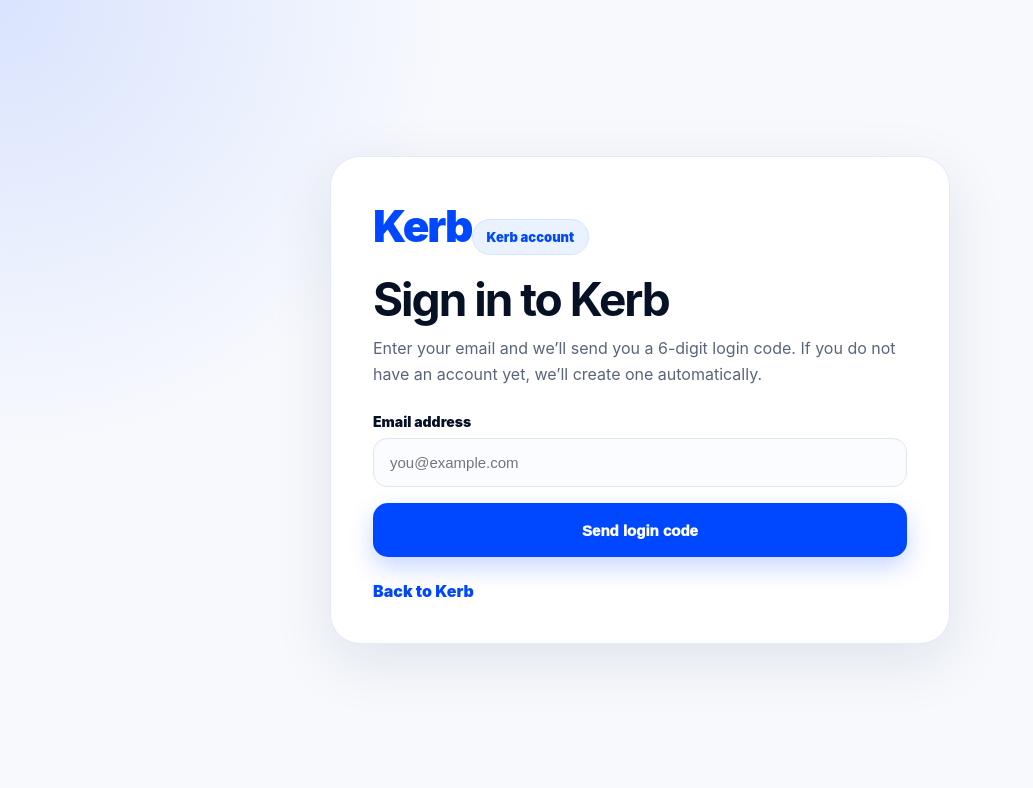
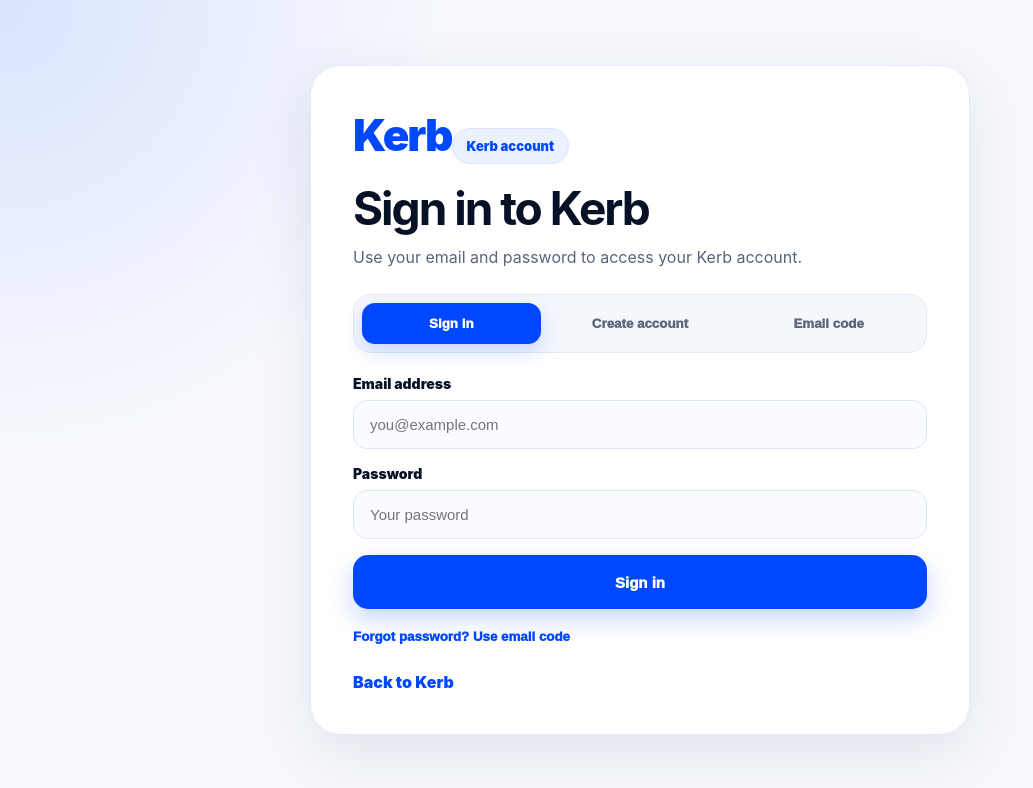
Before and after one commit to Abzgetzit/kerb, a Next.js app: page /login in a window 1280 px wide. Shown: the top 788 px of the page, without its empty margins (0-1033 px from the left). Built offline with nearby package versions, Linux system fonts and the light colour scheme.

Commit message:
Update page.js

```diff
--- a/app/login/page.js
+++ b/app/login/page.js
@@ -1,22 +1,120 @@
 "use client";
 
-import { useState } from "react";
+import { useEffect, useState } from "react";
 import Link from "next/link";
 
 export default function LoginPage() {
+  const [mode, setMode] = useState("login");
+  const [step, setStep] = useState("form");
+
+  const [fullName, setFullName] = useState("");
+  const [phone, setPhone] = useState("");
   const [email, setEmail] = useState("");
+  const [password, setPassword] = useState("");
+  const [confirmPassword, setConfirmPassword] = useState("");
+
   const [code, setCode] = useState("");
-  const [step, setStep] = useState("email");
   const [isLoading, setIsLoading] = useState(false);
   const [successMessage, setSuccessMessage] = useState("");
   const [errorMessage, setErrorMessage] = useState("");
 
-  async function sendCode(event) {
+  useEffect(() => {
+    const token = localStorage.getItem("kerbSessionToken");
+
+    if (token) {
+      window.location.href = "/account";
+    }
+  }, []);
+
+  function resetMessages() {
+    setSuccessMessage("");
+    setErrorMessage("");
+  }
+
+  function saveLogin(result) {
+    localStorage.setItem("kerbSessionToken", result.session_token);
+    localStorage.setItem("kerbAccountEmail", result.account.email);
+    window.location.href = "/account";
+  }
+
+  async function createAccount(event) {
     event.preventDefault();
 
     setIsLoading(true);
-    setSuccessMessage("");
-    setErrorMessage("");
+    resetMessages();
+
+    try {
+      const cleanEmail = email.trim().toLowerCase();
+
+      const response = await fetch("/api/auth/register", {
+        method: "POST",
+        headers: {
+          "Content-Type": "application/json",
+        },
+        body: JSON.stringify({
+          full_name: fullName.trim(),
+          phone: phone.trim(),
+          email: cleanEmail,
+          password,
+          confirm_password: confirmPassword,
+        }),
+      });
+
+      const result = await response.json();
+
+      if (!response.ok) {
+        throw new Error(result.error || "Could not create account.");
+      }
+
+      saveLogin(result);
+    } catch (error) {
+      setErrorMessage(error.message || "Something went wrong.");
+    } finally {
+      setIsLoading(false);
+    }
+  }
+
+  async function loginWithPassword(event) {
+    event.preventDefault();
+
+    setIsLoading(true);
+    resetMessages();
+
+    try {
+      const cleanEmail = email.trim().toLowerCase();
+
+      const response = await fetch("/api/auth/login", {
+        method: "POST",
+        headers: {
+          "Content-Type": "application/json",
+        },
+        body: JSON.stringify({
+          email: cleanEmail,
+          password,
+        }),
+      });
+
+      const result = await response.json();
+
+      if (!response.ok) {
+        throw new Error(result.error || "Could not sign in.");
+      }
+
+      saveLogin(result);
+    } catch (error) {
+      setErrorMessage(error.message || "Something went wrong.");
+    } finally {
+      setIsLoading(false);
+    }
+  }
+
+  async function sendCode(event) {
+    if (event) {
+      event.preventDefault();
+    }
+
+    setIsLoading(true);
+    resetMessages();
 
     const cleanEmail = email.trim().toLowerCase();
 
@@ -57,8 +155,7 @@ export default function LoginPage() {
     event.preventDefault();
 
     setIsLoading(true);
-    setSuccessMessage("");
-    setErrorMessage("");
+    resetMessages();
 
     try {
       const response = await fetch("/api/auth/verify-code", {
@@ -78,15 +175,21 @@ export default function LoginPage() {
         throw new Error(result.error || "Invalid login code.");
       }
 
-      localStorage.setItem("kerbSessionToken", result.session_token);
-      localStorage.setItem("kerbAccountEmail", result.account.email);
-
-      window.location.href = "/account";
+      saveLogin(result);
     } catch (error) {
       setErrorMessage(error.message || "Something went wrong.");
     } finally {
       setIsLoading(false);
     }
+  }
+
+  function switchMode(nextMode) {
+    setMode(nextMode);
+    setStep("form");
+    setPassword("");
+    setConfirmPassword("");
+    setCode("");
+    resetMessages();
   }
 
   return (
@@ -98,14 +201,162 @@ export default function LoginPage() {
 
         <div className="pill">Kerb account</div>
 
-        <h1>Sign in to Kerb</h1>
+        <h1>
+          {mode === "register"
+            ? "Create your account"
+            : mode === "code"
+            ? "Sign in with code"
+            : "Sign in to Kerb"}
+        </h1>
 
         <p>
-          Enter your email and we’ll send you a 6-digit login code. If you do
-          not have an account yet, we’ll create one automatically.
+          {mode === "register"
+            ? "Create one Kerb account to manage your listings, saved cars and enquiries."
+            : mode === "code"
+            ? "Forgot your password? Enter your email and we’ll send a 6-digit login code."
+            : "Use your email and password to access your Kerb account."}
         </p>
 
-        {step === "email" ? (
+        <div className="modeTabs">
+          <button
+            type="button"
+            className={mode === "login" ? "active" : ""}
+            onClick={() => switchMode("login")}
+          >
+            Sign in
+          </button>
+
+          <button
+            type="button"
+            className={mode === "register" ? "active" : ""}
+            onClick={() => switchMode("register")}
+          >
+            Create account
+          </button>
+
+          <button
+            type="button"
+            className={mode === "code" ? "active" : ""}
+            onClick={() => switchMode("code")}
+          >
+            Email code
+          </button>
+        </div>
+
+        {mode === "register" && (
+          <form onSubmit={createAccount} className="loginForm">
+            <label>
+              Full name
+              <input
+                type="text"
+                placeholder="Your full name"
+                value={fullName}
+                onChange={(event) => setFullName(event.target.value)}
+                required
+              />
+            </label>
+
+            <label>
+              Phone number
+              <input
+                type="tel"
+                placeholder="07..."
+                value={phone}
+                onChange={(event) => setPhone(event.target.value)}
+                required
+              />
+            </label>
+
+            <label>
+              Email address
+              <input
+                type="email"
+                placeholder="you@example.com"
+                value={email}
+                onChange={(event) => setEmail(event.target.value)}
+                required
+              />
+            </label>
+
+            <label>
+              Password
+              <input
+                type="password"
+                placeholder="Create a password"
+                value={password}
+                onChange={(event) => setPassword(event.target.value)}
+                required
+              />
+            </label>
+
+            <label>
+              Confirm password
+              <input
+                type="password"
+                placeholder="Confirm your password"
+                value={confirmPassword}
+                onChange={(event) => setConfirmPassword(event.target.value)}
+                required
+              />
+            </label>
+
+            {successMessage && (
+              <div className="successBox">{successMessage}</div>
+            )}
+
+            {errorMessage && <div className="errorBox">{errorMessage}</div>}
+
+            <button className="primaryButton" type="submit" disabled={isLoading}>
+              {isLoading ? "Creating account..." : "Create account"}
+            </button>
+          </form>
+        )}
+
+        {mode === "login" && (
+          <form onSubmit={loginWithPassword} className="loginForm">
+            <label>
+              Email address
+              <input
+                type="email"
+                placeholder="you@example.com"
+                value={email}
+                onChange={(event) => setEmail(event.target.value)}
+                required
+              />
+            </label>
+
+            <label>
+              Password
+              <input
+                type="password"
+                placeholder="Your password"
+                value={password}
+                onChange={(event) => setPassword(event.target.value)}
+                required
+              />
+            </label>
+
+            {successMessage && (
+              <div className="successBox">{successMessage}</div>
+            )}
+
+            {errorMessage && <div className="errorBox">{errorMessage}</div>}
+
+            <button className="primaryButton" type="submit" disabled={isLoading}>
+              {isLoading ? "Signing in..." : "Sign in"}
+            </button>
+
+            <button
+              className="textButton"
+              type="button"
+              onClick={() => switchMode("code")}
+            >
+              Forgot password? Use email code
+            </button>
+          </form>
+        )}
+
+        {mode === "code" && step === "form" && (
           <form onSubmit={sendCode} className="loginForm">
             <label>
               Email address
@@ -128,7 +379,9 @@ export default function LoginPage() {
               {isLoading ? "Sending code..." : "Send login code"}
             </button>
           </form>
-        ) : (
+        )}
+
+        {mode === "code" && step === "code" && (
           <form onSubmit={verifyCode} className="loginForm">
             <label>
               Enter 6-digit code
@@ -147,10 +400,9 @@ export default function LoginPage() {
               <button
                 type="button"
                 onClick={() => {
-                  setStep("email");
+                  setStep("form");
                   setCode("");
-                  setSuccessMessage("");
-                  setErrorMessage("");
+                  resetMessages();
                 }}
               >
                 Change email
@@ -164,7 +416,7 @@ export default function LoginPage() {
             {errorMessage && <div className="errorBox">{errorMessage}</div>}
 
             <button className="primaryButton" type="submit" disabled={isLoading}>
-              {isLoading ? "Checking code..." : "Sign in"}
+              {isLoading ? "Checking code..." : "Sign in with code"}
             </button>
 
             <button
@@ -211,7 +463,7 @@ const styles = `
   }
 
   .loginCard {
-    width: min(620px, 100%);
+    width: min(660px, 100%);
     background: white;
     border: 1px solid #e5eaf4;
     border-radius: 30px;
@@ -251,7 +503,34 @@ const styles = `
   p {
     color: #59657a;
     line-height: 1.6;
-    margin: 0 0 26px;
+    margin: 0 0 24px;
+  }
+
+  .modeTabs {
+    display: grid;
+    grid-template-columns: repeat(3, 1fr);
+    gap: 10px;
+    background: #f4f7fc;
+    border: 1px solid #e5eaf4;
+    border-radius: 18px;
+    padding: 8px;
+    margin-bottom: 22px;
+  }
+
+  .modeTabs button {
+    border: none;
+    border-radius: 13px;
+    background: transparent;
+    color: #5d687d;
+    font-weight: 950;
+    padding: 13px 10px;
+    cursor: pointer;
+  }
+
+  .modeTabs button.active {
+    background: #0048ff;
+    color: white;
+    box-shadow: 0 8px 20px rgba(0, 72, 255, 0.18);
   }
 
   .loginForm {
@@ -305,6 +584,16 @@ const styles = `
   .secondaryButton:disabled {
     opacity: 0.65;
     cursor: not-allowed;
+  }
+
+  .textButton {
+    border: none;
+    background: transparent;
+    color: #0048ff;
+    font-weight: 950;
+    cursor: pointer;
+    width: fit-content;
+    padding: 4px 0;
   }
 
   .successBox {
@@ -365,5 +654,9 @@ const styles = `
     h1 {
       font-size: 36px;
     }
+
+    .modeTabs {
+      grid-template-columns: 1fr;
+    }
   }
 `;
```
